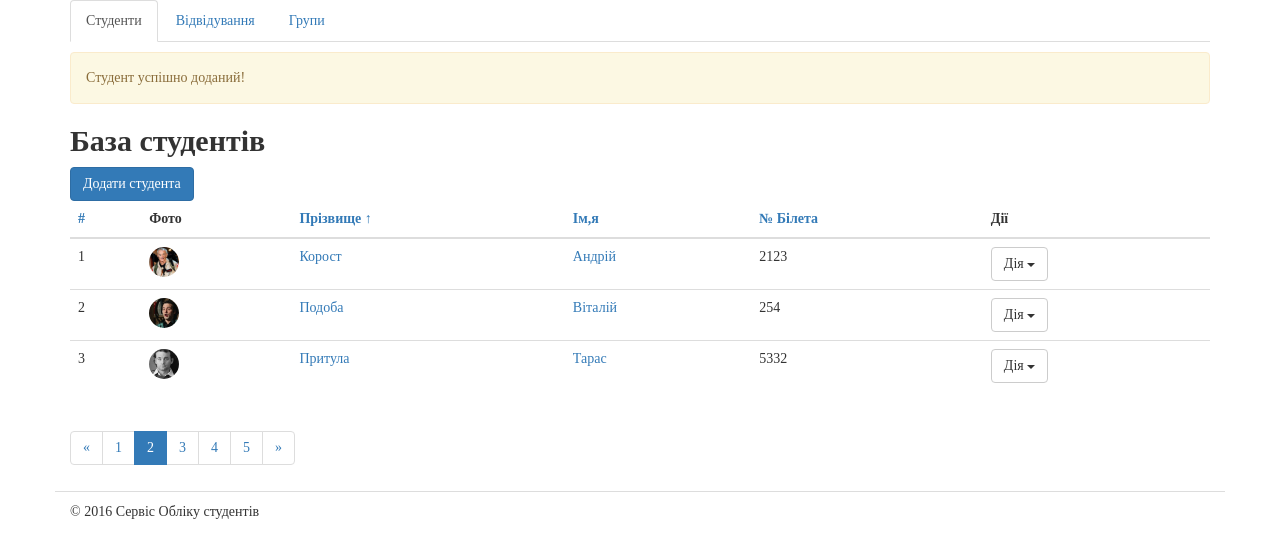
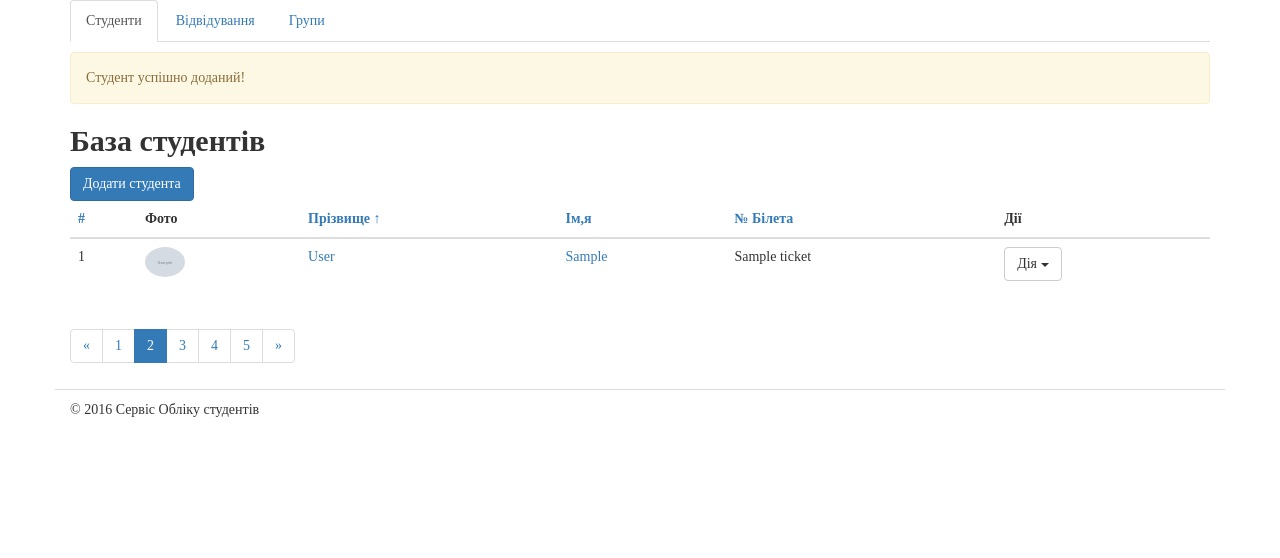
Before and after one commit to samitnuk/studentsdb, a Django app: template students/templates/students/students_list.html in a window 1280 px wide. Shown: the part 80-638 px from the top of the page. Run offline with Django 3.2, Linux system fonts and the light colour scheme; the template is opened without the code that fills it: most values are stand-ins (such as "Sample title", 1, 10 or a date in 2020); grey boxes marked "Sample" are stand-in pictures; some libraries are stand-ins or nearby versions.

Commit message:
test dymamic in template

```diff
--- a/students/templates/students/students_list.html
+++ b/students/templates/students/students_list.html
@@ -62,63 +62,27 @@
             </tr>
           </thead>
           <tbody>
+            {% for student in students %}
             <tr>
-              <td>1</td>
-              <td><img src="{% static 'img/image1.jpg' %}" height="30" class="img-circle"></td>
-              <td><a href="{% url 'students_edit' 1 %}">Корост</a></td>
-              <td><a href="{% url 'students_edit' 1 %}">Андрій</a></td>
-              <td>2123</td>
+              <td>{{ forloop.counter }}</td>
+              <td><img src="{% static student.image %}" height="30" class="img-circle"></td>
+              <td><a href="{% url 'students_edit' student.id %}">{{ student.last_name }}</a></td>
+              <td><a href="{% url 'students_edit' student.id %}">{{ student.first_name}}</a></td>
+              <td>{{ student.ticket }}</td>
               <td>
                 <div class="btn-group">
                   <button type="button" class="btn btn-default dropdown-toggle" data-toggle="dropdown" aria-haspopup="true" aria-expanded="false">
                     Дія <span class="caret"></span>
                   </button>
                   <ul class="dropdown-menu">
-                    <li><a href="{% url 'students_edit' 1 %}">Редагувати</a></li>
-                    <li><a href="/journal/1">Відвідування</a></li>
-                    <li><a href="{% url 'students_delete' 1 %}">Видалити</a></li>
+                    <li><a href="{% url 'students_edit' student.id %}">Редагувати</a></li>
+                    <li><a href="/journal/{{ student.id}}">Відвідування</a></li>
+                    <li><a href="{% url 'students_delete' student.id %}">Видалити</a></li>
                   </ul>
                 </div>
               </td>
             </tr>
-            <tr>
-              <td>2</td>
-              <td><img src="{% static 'img/image2.jpg' %}" height="30" class="img-circle"></td>
-              <td><a href="{% url 'students_edit' 2 %}">Подоба</a></td>
-              <td><a href="{% url 'students_edit' 2 %}">Віталій</a></td>
-              <td>254</td>
-              <td>
-                <div class="btn-group">
-                  <button type="button" class="btn btn-default dropdown-toggle" data-toggle="dropdown" aria-haspopup="true" aria-expanded="false">
-                    Дія <span class="caret"></span>
-                  </button>
-                  <ul class="dropdown-menu">
-                    <li><a href="{% url 'students_edit' 2 %}">Редагувати</a></li>
-                    <li><a href="/journal/2">Відвідування</a></li>
-                    <li><a href="{% url 'students_delete' 2 %}">Видалити</a></li>
-                  </ul>
-                </div>
-              </td>
-            </tr>
-            <tr>
-              <td>3</td>
-              <td><img src="{% static 'img/image3.jpg' %}" height="30" class="img-circle"></td>
-              <td><a href="{% url 'students_edit' 3 %}">Притула</a></td>
-              <td><a href="{% url 'students_edit' 3 %}">Тарас</a></td>
-              <td>5332</td>
-              <td>
-                <div class="btn-group">
-                  <button type="button" class="btn btn-default dropdown-toggle" data-toggle="dropdown" aria-haspopup="true" aria-expanded="false">
-                    Дія <span class="caret"></span>
-                  </button>
-                  <ul class="dropdown-menu">
-                    <li><a href="{% url 'students_edit' 3 %}">Редагувати</a></li>
-                    <li><a href="/journal/3">Відвідування</a></li>
-                    <li><a href="{% url 'students_delete' 3 %}">Видалити</a></li>
-                  </ul>
-                </div>
-              </td>
-            </tr>
+            {% endfor %}
           </tbody>
         </table><!-- End Students Listing -->
         <nav>
```
Also changed, not shown: students/views.py (+21 -1 lines).
